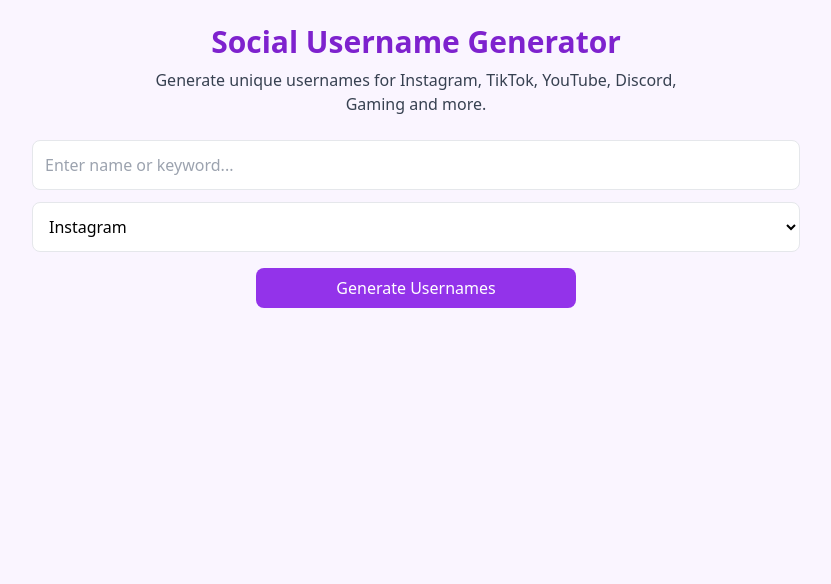
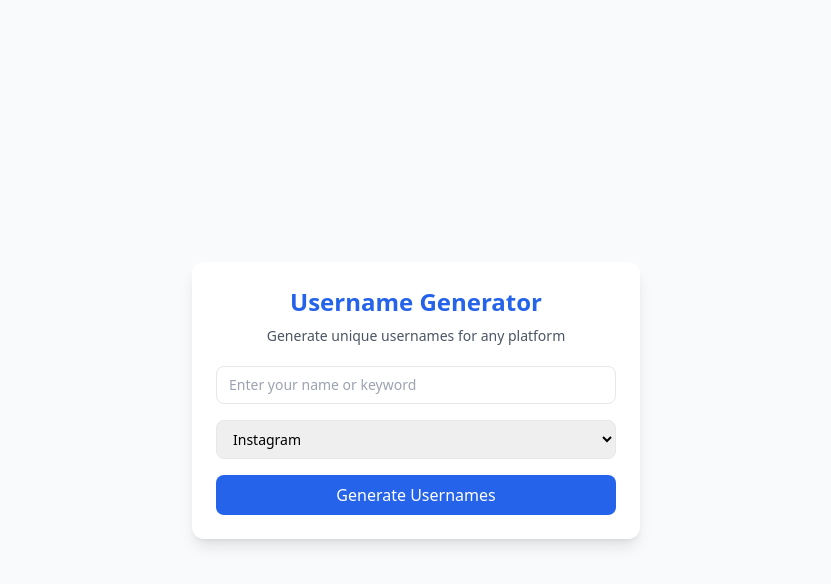
Before and after one commit to Surya189-ops/simpGPT, a Next.js app: page /tools/username-generator in a window 1280 px wide. Shown: the top 584 px of the page, without its empty margins (224-1055 px from the left). Built offline with nearby package versions, Linux system fonts and the light colour scheme.

Commit message:
updated username generator

```diff
--- a/app/tools/username-generator/head.tsx
+++ b/app/tools/username-generator/head.tsx
@@ -1,24 +1,11 @@
-export const metadata = {
-  title: "Username Generator - Create Unique Social Media Names",
-  description:
-    "Generate unique usernames for Instagram, TikTok, YouTube, Discord, Twitter (X), Gaming and more. Free social media username generator tool.",
-  keywords: [
-    "username generator",
-    "instagram username generator",
-    "tiktok username ideas",
-    "discord name generator",
-    "gaming username generator",
-    "youtube channel name ideas",
-    "social media username generator"
-  ],
-  openGraph: {
-    title: "Username Generator - Create Unique Social Media Names",
-    description:
-      "Free tool to generate creative usernames for social media platforms like Instagram, TikTok, Discord, YouTube and more.",
-    type: "website"
-  }
-};
-
 export default function Head() {
-  return null;
+  return (
+    <>
+      <title>Username Generator | SimpGPT Tools</title>
+      <meta
+        name="description"
+        content="Generate unique usernames for Instagram, Twitter, TikTok, YouTube and more."
+      />
+    </>
+  );
 }
--- a/app/tools/username-generator/page.tsx
+++ b/app/tools/username-generator/page.tsx
@@ -1,105 +1,102 @@
-'use client';
+"use client";
 
 import { useState } from "react";
 
 const platforms = [
   "Instagram",
+  "Twitter",
+  "YouTube",
   "TikTok",
-  "YouTube",
-  "Twitter (X)",
-  "Facebook",
+  "Reddit",
   "Snapchat",
   "Discord",
-  "Reddit",
-  "Twitch",
-  "Pinterest",
   "LinkedIn",
   "Gaming",
-  "Blog / Website",
-  "Personal Brand"
 ];
 
-export default function UsernameGeneratorPage() {
-  const [keyword, setKeyword] = useState("");
+export default function UsernameGenerator() {
+  const [name, setName] = useState("");
   const [platform, setPlatform] = useState("Instagram");
-  const [result, setResult] = useState("");
-  const [loading, setLoading] = useState(false);
+  const [results, setResults] = useState<string[]>([]);
 
-  async function generateUsernames() {
-    if (!keyword.trim()) return;
-    setLoading(true);
-    setResult("");
+  const generateUsernames = () => {
+    if (!name.trim()) return;
 
-    const response = await fetch("/api/chat", {
-      method: "POST",
-      headers: { "Content-Type": "application/json" },
-      body: JSON.stringify({
-        messages: [
-          {
-            role: "user",
-            content: `
-Generate 20 unique ${platform} username ideas using this keyword: ${keyword}.
-Rules:
-Return answers as numbered list.
-No emojis.
-Keep names short.
-Mix numbers or underscores if helpful.
-Make them creative and brandable.
-`
-          }
-        ]
-      })
-    });
+    const base = name.replace(/\s+/g, "").toLowerCase();
+    const suggestions = [];
 
-    const data = await response.json();
-    setResult(data.reply);
-    setLoading(false);
+    for (let i = 0; i < 10; i++) {
+      const num = Math.floor(Math.random() * 999);
+      const styles = [
+        `${base}${num}`,
+        `${base}_${num}`,
+        `${platform.toLowerCase()}_${base}`,
+        `${base}.${platform.toLowerCase()}`,
+        `the_${base}`,
+      ];
+      suggestions.push(styles[Math.floor(Math.random() * styles.length)]);
     }
 
+    setResults(suggestions);
+  };
+
   return (
-    <div className="min-h-screen bg-purple-50 flex flex-col items-center px-4 py-6">
+    <div className="min-h-screen bg-gray-50 flex items-center justify-center p-4">
+      <div className="bg-white shadow-lg rounded-xl p-6 w-full max-w-md">
+        <h1 className="text-2xl font-bold text-center text-blue-600">
+          Username Generator
+        </h1>
 
-      {/* Header */}
-      <h1 className="text-2xl sm:text-3xl font-bold text-purple-700 mb-2 text-center">
-        Social Username Generator
-      </h1>
-      <p className="text-sm sm:text-base text-gray-700 text-center mb-6 max-w-xl">
-        Generate unique usernames for Instagram, TikTok, YouTube, Discord, Gaming and more.
+        <p className="text-sm text-gray-600 text-center mt-2">
+          Generate unique usernames for any platform
         </p>
 
-      {/* Input */}
+        <div className="mt-5 space-y-4">
           <input
-        className="w-full max-w-3xl p-3 border rounded-lg text-sm sm:text-base focus:outline-none focus:ring-2 focus:ring-purple-500"
-        placeholder="Enter name or keyword..."
-        value={keyword}
-        onChange={(e) => setKeyword(e.target.value)}
+            type="text"
+            placeholder="Enter your name or keyword"
+            value={name}
+            onChange={(e) => setName(e.target.value)}
+            className="w-full border rounded-lg px-3 py-2 text-sm focus:outline-none focus:ring-2 focus:ring-blue-500"
           />
 
-      {/* Platform Select */}
           <select
-        className="w-full max-w-3xl mt-3 p-3 border rounded-lg text-sm sm:text-base focus:outline-none focus:ring-2 focus:ring-purple-500 bg-white"
             value={platform}
             onChange={(e) => setPlatform(e.target.value)}
+            className="w-full border rounded-lg px-3 py-2 text-sm focus:outline-none focus:ring-2 focus:ring-blue-500"
           >
             {platforms.map((p) => (
               <option key={p}>{p}</option>
             ))}
           </select>
 
-      {/* Button */}
           <button
             onClick={generateUsernames}
-        className="mt-4 bg-purple-600 text-white px-6 py-2 rounded-lg font-medium hover:bg-purple-700 transition w-full max-w-xs"
+            className="w-full bg-blue-600 text-white py-2 rounded-lg font-medium hover:bg-blue-700 transition"
           >
-        {loading ? "Generating..." : "Generate Usernames"}
+            Generate Usernames
           </button>
+        </div>
 
-      {/* Output */}
-      {result && (
-        <div className="w-full max-w-3xl mt-6 bg-white p-4 border rounded-lg shadow text-sm sm:text-base whitespace-pre-line">
-          {result}
+        {results.length > 0 && (
+          <div className="mt-5">
+            <h2 className="text-sm font-semibold text-gray-700 mb-2">
+              Suggestions
+            </h2>
+
+            <div className="space-y-2">
+              {results.map((r, i) => (
+                <div
+                  key={i}
+                  className="border rounded-md px-3 py-2 text-sm bg-gray-50"
+                >
+                  {r}
+                </div>
+              ))}
+            </div>
           </div>
         )}
       </div>
+    </div>
   );
 }
```
Lines whose indentation alone changed are shown as unchanged.
